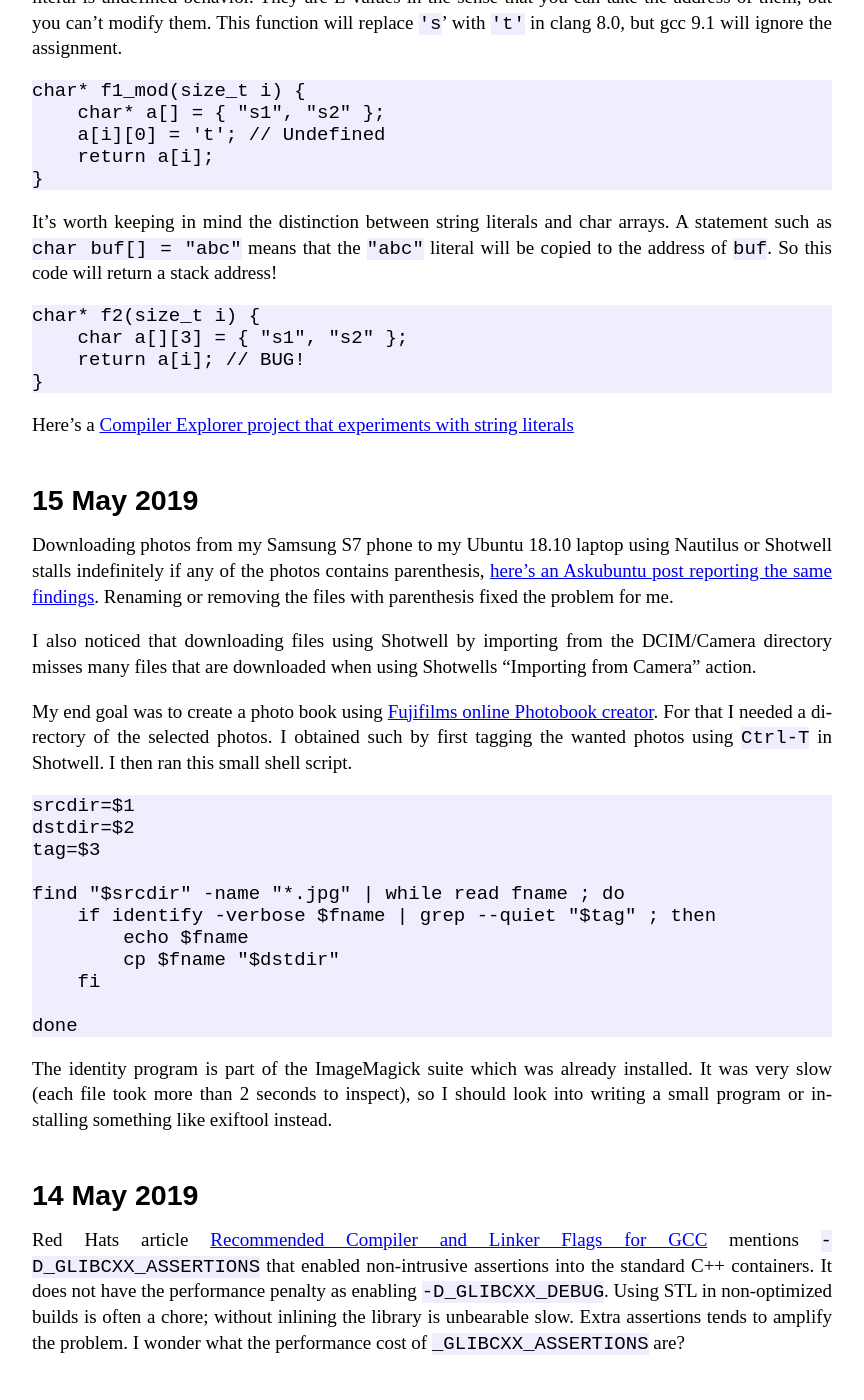
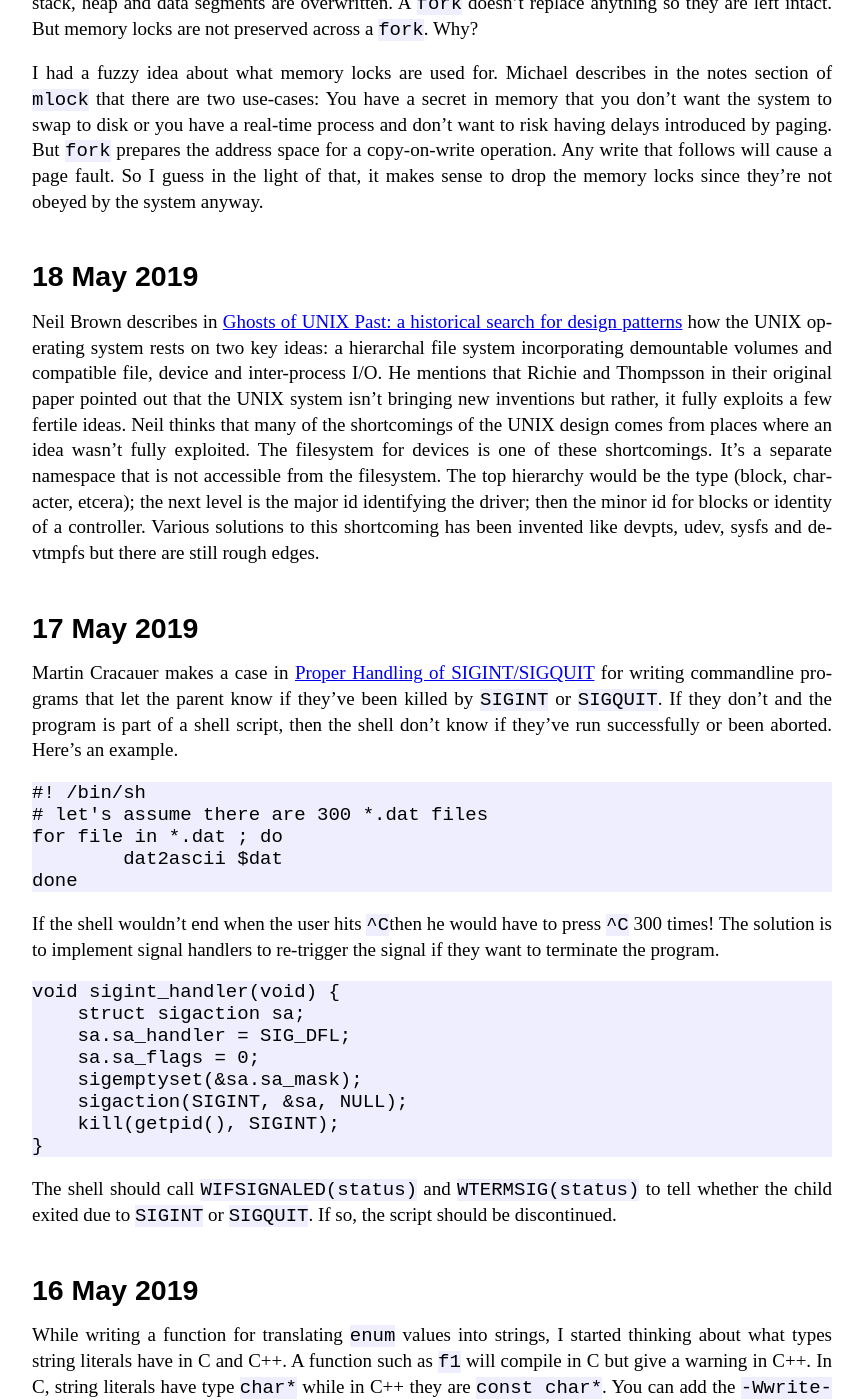
Before and after one commit to dannas/dannas.github.com, a Jekyll site: the page built from TIL.markdown, in a window 1280 px wide and 1400 px high, scrolled down 991 px. Shown: the whole window, without its empty margins (208-1072 px from the left). Built offline with Jekyll 4.4.1, drawn with Linux system fonts in a browser that asks for light colours; some of the changed text lies outside the part shown.

Commit message:
Yet another TIL

````diff
--- a/TIL.markdown
+++ b/TIL.markdown
@@ -5,11 +5,69 @@
 ---
 # Today I've learned
 
+## 21 May 2019
+
+Whenever I need to measure elapsed time for some ad-hoc benchmark, I always create at least two silly bugs when converting between `timespec` values to intervals. From now on I'm gonna use this template.
+
+```
+struct timespec now() {
+  struct timespec now;
+  clock_gettime(CLOCK_MONOTONIC, &now);
+  return now;
+}
+
+long interval_ns(struct timespec tick, struct timespec tock) {
+  return (tock.tv_sec - tick.tv_sec) * 1000000000L
+      + (tock.tv_nsec - tick.tv_nsec);
+}
+
+int main(){
+  struct timespec tick, tock;
+
+  tick = now();
+  // ### Code to benchmark
+  tock = now();
+  long ns = interval_ns(tick, tock)
+  printf("It took %.2fus\n",  (double) ns / 1e3);
+}
+```
+
 ## 20 May 2019
 
 Michael Kerrisks book The Linux Programming Interface has a long table in section 28.4 that describes how process attributes are changed during the `fork` and `exec` system calls.  Things related to the process address space are pretty intuitive: an `exec` replaces the process image so therefore the text, stack, heap and data segments are overwritten.  A `fork` doesn't replace anything so they are left intact. But memory locks  are not preserved across a `fork`.  Why?
 
 I had a fuzzy idea about what memory locks are used for. Michael describes in the notes section of `mlock` that there are two use-cases: You have a secret in memory that you don't want  the system to swap to disk or you have a real-time process and don't want to risk having delays introduced by paging. But `fork` prepares the address space for a copy-on-write operation. Any write that follows will cause a page fault. So I guess in the light of that, it makes sense to drop the memory locks since they're not obeyed by the system anyway.
+
+## 18 May 2019
+
+Neil Brown describes in [Ghosts of UNIX Past: a historical search for design patterns](https://lwn.net/Articles/411845/) how the UNIX operating system rests on two key ideas: a hierarchal file system incorporating demountable volumes and compatible file, device and inter-process I/O. He  mentions that Richie and Thompsson in their original paper pointed out that the UNIX system isn't bringing new inventions but rather, it fully exploits a few fertile ideas. Neil thinks that many of the shortcomings of the UNIX design comes from places where an idea wasn't fully exploited. The filesystem for devices is one of these shortcomings. It's a separate namespace that is not accessible from the filesystem. The top hierarchy would be the type  (block, character, etcera); the next level is the major id identifying the driver; then the minor id for blocks or identity of a controller. Various solutions to this shortcoming has been invented like devpts, udev, sysfs and devtmpfs but there are still rough edges.
+
+## 17 May 2019
+
+Martin Cracauer makes a case in [Proper Handling of SIGINT/SIGQUIT](https://www.cons.org/cracauer/sigint.html) for writing commandline programs that let the parent know if they've been killed by `SIGINT` or `SIGQUIT`. If they don't and the program is part of a shell script, then the shell don't know if they've run successfully or been aborted. Here's an example.
+
+```
+#! /bin/sh
+# let's assume there are 300 *.dat files
+for file in *.dat ; do
+	dat2ascii $dat
+done
+```
+
+If the shell wouldn't end when the user hits `^C`then he would have to press `^C` 300 times! The solution is to implement signal handlers to re-trigger the signal if they want to terminate the program.
+
+```
+void sigint_handler(void) {
+    struct sigaction sa;
+    sa.sa_handler = SIG_DFL;
+    sa.sa_flags = 0;
+    sigemptyset(&sa.sa_mask);
+    sigaction(SIGINT, &sa, NULL);
+    kill(getpid(), SIGINT);
+}
+```
+
+The shell should call `WIFSIGNALED(status)` and `WTERMSIG(status)` to tell whether the child exited due to `SIGINT` or `SIGQUIT`.  If so, the script should be discontinued.
 
 ## 16 May 2019
 
````
